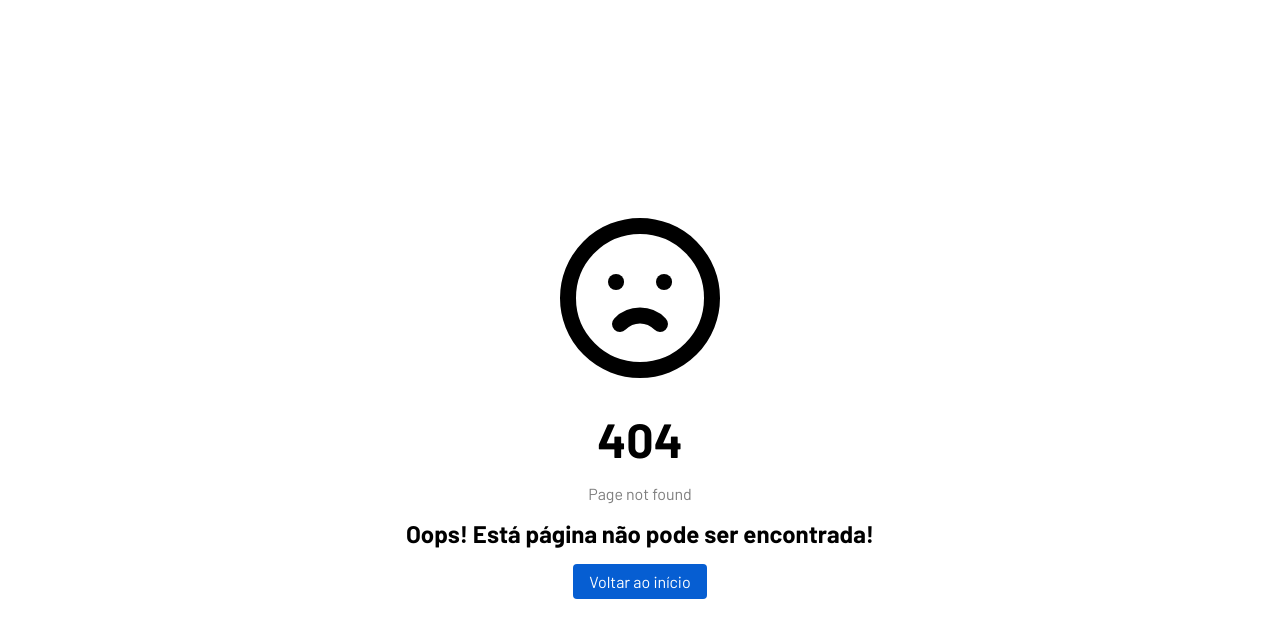
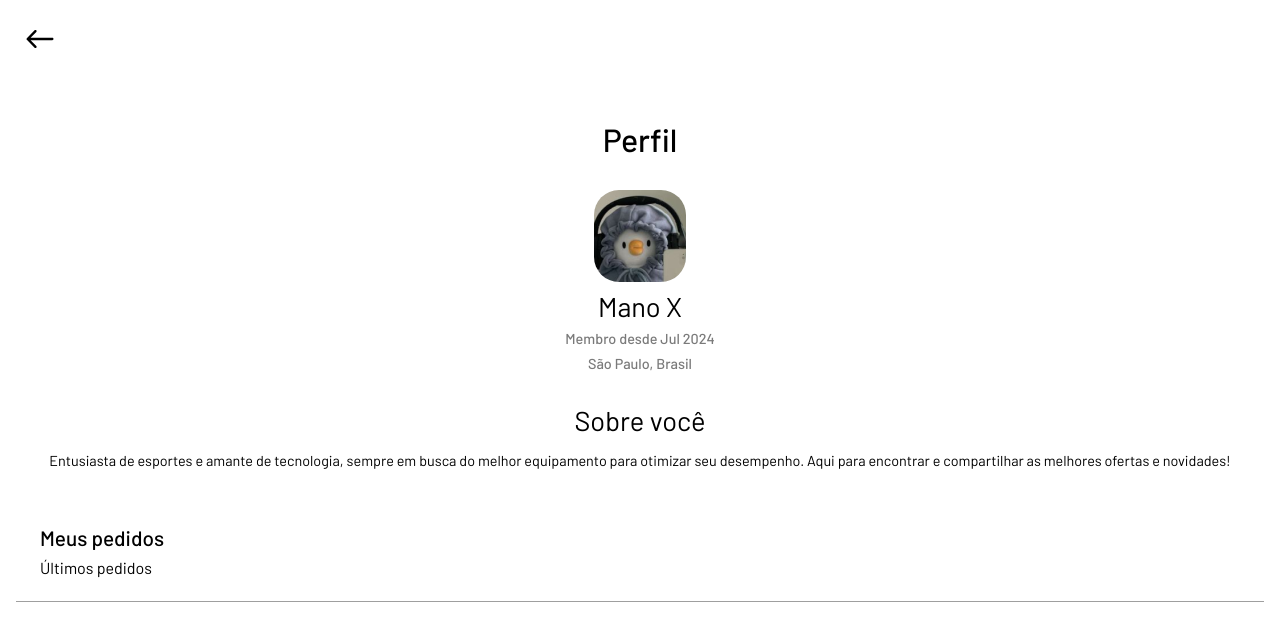
Before and after one commit to E-fficency/rush, a React (Vite) app: page /perfil in a window 1280 px wide. Before the commit this address had no page. Shown: the top 638 px of the page. Built offline with nearby package versions, Linux system fonts and the light colour scheme.

Commit message:
Começando tela de perfil

```diff
--- a/src/App.jsx
+++ b/src/App.jsx
@@ -3,6 +3,7 @@ import Home from "./pages/Home";
 import Erro from "./pages/Error";
 import EmAlta from "./pages/EmAlta";
 import Carrinho from "./pages/Carrinho";
+import Perfil from "./pages/Perfil";
 
 function App() {
   const router = createBrowserRouter([
@@ -19,6 +20,10 @@ function App() {
     {
       path: "/carrinho",
       element: <Carrinho/>
+    },
+    {
+      path: "/perfil",
+      element: <Perfil/>
     }
   ]);
   return <RouterProvider router={router} />;
--- /dev/null
+++ b/src/components/CardPerfil.jsx
@@ -0,0 +1,30 @@
+import styled from 'styled-components'
+
+const Card = styled.div`
+    display: flex;
+    flex-direction: column;
+    padding: 1.5rem;
+    margin-top: 1.5rem;
+    border-bottom: solid 1px #00000060;
+    gap: 8px;
+    h3{
+        font-size: 1.3rem;
+        font-weight: 500;
+    }
+    p{
+
+    }
+`
+
+const CardPerfil = ({ titulo, conteudo }) => {
+    return (
+        <>
+            <Card>
+                <h3>{titulo}</h3>
+                <p>{conteudo}</p>
+            </Card>
+        </>
+    );
+}
+
+export default CardPerfil;
--- a/src/components/MenuBurger.jsx
+++ b/src/components/MenuBurger.jsx
@@ -13,6 +13,7 @@ import {
 import ButtonMenuHamburger from "./ButtonMenuHamburger";
 import profile from "../assets/images/manox.png";
 import { botoes } from "../mocks/burgerbuttons";
+import { Link } from "react-router-dom";
 
 function MenuBurger({ isOpen }) {
   return (
@@ -21,7 +22,7 @@ function MenuBurger({ isOpen }) {
           <StyledImage src={profile} alt="" />
           <div>
             <StyledProfileName>Mano X</StyledProfileName>
-            <StyledButtonProfile>Ver perfil</StyledButtonProfile>
+            <Link to={'/perfil'}><StyledButtonProfile>Ver perfil</StyledButtonProfile> </Link>
           </div>
         </StyleProfileBlock>
         <Separator>&nbsp;</Separator>
--- a/src/components/ProductList.jsx
+++ b/src/components/ProductList.jsx
@@ -1,6 +1,6 @@
 import ProductCard from "./ProductCard";
 import { MainProduct, ContainerProducts } from "../styles/ProductStyle";
-import emAlta from "../mocks/alta.json";
+import emAlta from "../mocks/alta.jsx";
 import materialEsportivo from "../mocks/material-esportivo.json";
 import ofertas from "../mocks/ofertas.json";
 import Titulo from "./Titulo";
--- a/src/mocks/alta.json
+++ b/src/mocks/alta.jsx
@@ -1,7 +1,9 @@
-[
+import CamisaNikeInter from '../assets/images/produtos/camisa-nike-inter-de-milao.svg'
+
+const alta = [
     {
         "id": 1,
-        "src": "src/assets/images/produtos/camisa-nike-inter-de-milao.svg",
+        src: "src/assets/images/produtos/camisa-nike-inter-de-milao.svg",
         "produto":"Camisa Nike Inter de Milão 2023/24 Torcedor Pro",
         "descricao": "As listras pretas e azuis da Inter de Milão recebem uma atualização para a camisa Home 2023/24. As listras icônicas têm um padrão de mosaico digital, celebrando tanto a sensação clássica quanto a arquitetura moderna da cidade antiga. O orgulho interno comemora a conexão entre a Inter de Milão e a cidade que eles chamam de lar. A nossa coleção Stadium combina detalhes da camisa de réplica com tecnologia antissuor para oferecer um look pronto para o jogo e inspirado no seu time favorito.",
         "preco": 299.99
@@ -28,3 +30,5 @@
         "preco": 199.99
     }
 ]
+
+export default alta
--- a/src/mocks/burgerbuttons.jsx
+++ b/src/mocks/burgerbuttons.jsx
@@ -2,6 +2,7 @@ import { AiOutlineMessage, AiOutlineShopping } from "react-icons/ai";
 import { CgProfile } from "react-icons/cg";
 import { FaRegHeart } from "react-icons/fa6";
 import { GoHome } from "react-icons/go";
+import { Link } from "react-router-dom";
 
 export const botoes = [
   {
@@ -10,7 +11,7 @@ export const botoes = [
   },
   {
     icon: <CgProfile />,
-    title: "Sua conta",
+    title: <Link to={'/perfil'}>Sua conta</Link>,
   },
   {
     icon: <FaRegHeart />,
--- a/src/pages/Carrinho.jsx
+++ b/src/pages/Carrinho.jsx
@@ -12,13 +12,14 @@ import {
 } from "../styles/StyleCarrinho";
 import produtoImagem from "../assets/images/produtos/camisa-nike-inter-de-milao.svg";
 import { FiMenu } from "react-icons/fi";
+import { Link } from "react-router-dom";
 
 const Carrinho = () => {
   return (
     <>
       <StyledNav>
         <FiMenu fontSize={"2rem"} />
-        <IoCloseOutline fontSize={"2.5rem"} />
+        <Link to={'/'}><IoCloseOutline fontSize={"2.5rem"} /></Link>
       </StyledNav>
       <MainContainer>
         <Titulo>Carrinho</Titulo>
--- /dev/null
+++ b/src/pages/Perfil.jsx
@@ -0,0 +1,33 @@
+import { IoIosArrowRoundBack } from "react-icons/io";
+import { StyledNav } from "../styles/Nav";
+import { MainContainer } from "../styles/StyleCarrinho";
+import { InfoContainerPerfil, SobreVoce } from "../styles/StylePerfil";
+import ManoX from '../assets/images/manox.png'
+import { Link } from "react-router-dom";
+import CardPerfil from "../components/CardPerfil";
+
+const Perfil = () => {
+  return (
+    <>
+      <StyledNav>
+        <Link to={'/'}><IoIosArrowRoundBack fontSize={"3rem"} color={'black'}/></Link>
+      </StyledNav>
+      <MainContainer>
+        <InfoContainerPerfil>
+            <h1>Perfil</h1>
+            <img src={ManoX} alt="Mano X" />
+            <h2>Mano X</h2>
+            <p>Membro desde Jul 2024</p>
+            <p>São Paulo, Brasil</p>
+        </InfoContainerPerfil>
+        <SobreVoce>
+            <h2>Sobre você</h2>
+            <p>Entusiasta de esportes e amante de tecnologia, sempre em busca do melhor equipamento para otimizar seu desempenho. Aqui para encontrar e compartilhar as melhores ofertas e novidades!</p>
+        </SobreVoce>
+        <CardPerfil titulo={'Meus pedidos'} conteudo={'Últimos pedidos'}/>
+      </MainContainer>
+    </>
+  );
+};
+
+export default Perfil;
--- a/src/styles/MenuBurger.jsx
+++ b/src/styles/MenuBurger.jsx
@@ -58,6 +58,10 @@ export const StyledSeparatorButtons = styled.div`
   align-items: start;
   gap: 1.5rem;
   width: 100%;
+  a{
+    text-decoration: none;
+    color: black;
+  }
 `;
 
 export const StyledButtonSair = styled.button`
--- /dev/null
+++ b/src/styles/StylePerfil.jsx
@@ -0,0 +1,47 @@
+import styled from "styled-components";
+
+export const InfoContainerPerfil = styled.div`
+    h1{
+        margin-top: 2.5rem;
+        margin-bottom: 1.5rem;
+        font-size: 2rem;
+        font-weight: 500;
+    }
+    h2{
+        font-size: 1.7rem;
+        font-weight: 400;
+    }
+    img{
+        border-radius: 25px;
+    }
+    p{
+        font-size: 0.9rem;
+        color: #00000085;
+        font-weight: 500;
+    }
+    display: flex;
+    gap: 8px;
+    flex-direction: column;
+    justify-content: center;
+    align-items: center;
+
+`
+
+export const SobreVoce = styled.div`
+    display: flex;
+    flex-direction: column;
+    align-items: center;
+    justify-content: center;
+    text-align: center;
+    margin: 2rem 0;
+    gap: 16px;
+    h2{
+        font-size: 1.7rem;
+        font-weight: 400;
+    }
+    p{
+        font-size: 0.9rem;
+        width: 98%
+
+    }
+`
```
